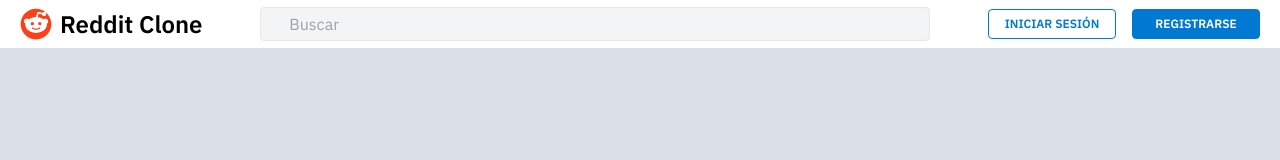
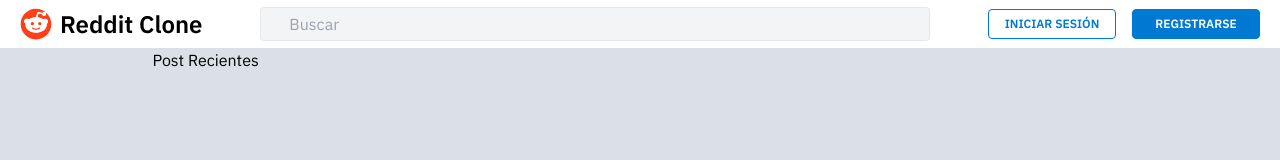
Before and after one commit to dunapanta/Reddit-Clone, a Next.js app in the folder client/: page / in a window 1280 px wide. Shown: the top 160 px of the page. Built offline with nearby package versions, Linux system fonts and the light colour scheme.

Commit message:
Cambio screen size en plugins

```diff
--- a/client/src/pages/index.tsx
+++ b/client/src/pages/index.tsx
@@ -2,10 +2,13 @@ import Head from 'next/head'
 
 export default function Home() {
   return (
-    <div>
+    <div className="pt-12">
       <Head>
         <title>Reddit Clone</title>
       </Head>
+      <div className="container">
+        <h1>Post Recientes</h1>
+      </div>
     </div>
   )
 }
--- a/client/tailwind.config.js
+++ b/client/tailwind.config.js
@@ -23,11 +23,25 @@ module.exports = {
       spacing:{
         70: '17.5rem',
         160: '40rem',
-      }
+      },
+      container: false,
     },
   },
   variants: {
     extend: {},
   },
-  plugins: [],
+  plugins: [
+    function({ addComponents }){
+      addComponents({
+        '.container': {
+          width: '100%',
+          marginLeft: 'auto',
+          marginRight: 'auto',
+          '@screen sm': { maxWidth: '640px'},
+          '@screen md': { maxWidth: '768px'},
+          '@screen lg': { maxWidth: '975px'}
+        }
+      })
+    }
+  ],
 }
```
